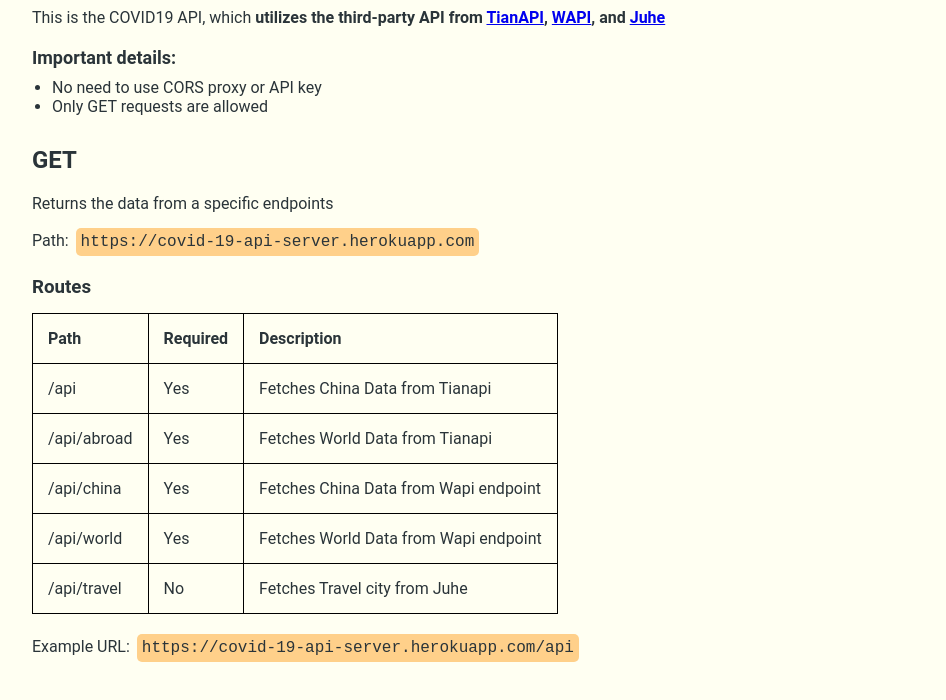
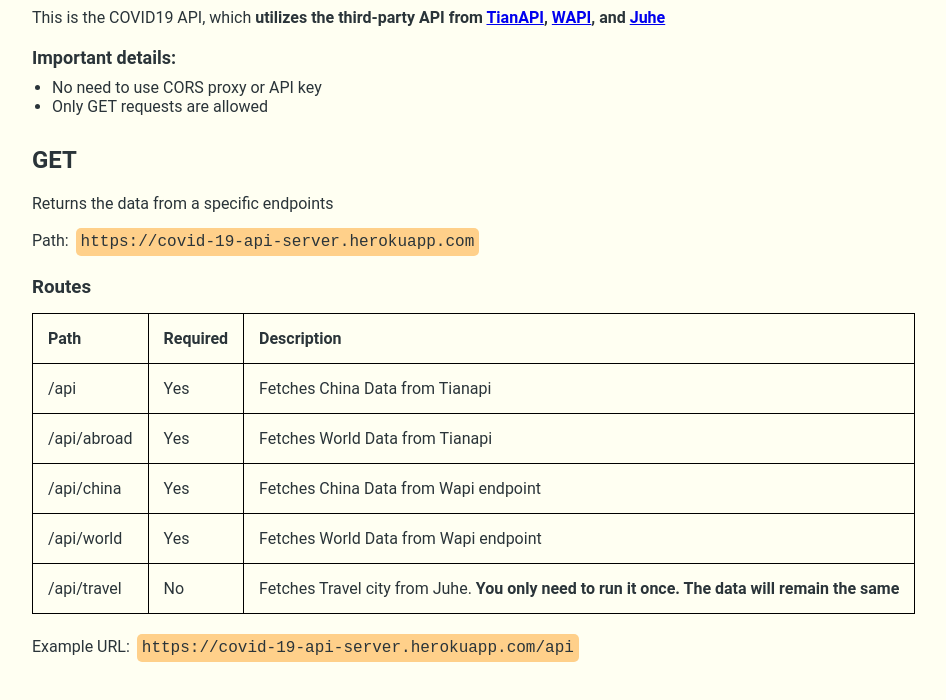
Before and after one commit to LeonXu260/covid-server, a website: page public/index.html in a window 1280 px wide. Shown: the part 80-780 px from the top of the page, without its empty margins (38-984 px from the left). Drawn offline with Linux system fonts and the light colour scheme.

Commit message:
doc: add <strong> tags to travel api

```diff
--- a/public/index.html
+++ b/public/index.html
@@ -61,7 +61,7 @@
         <tr>
           <td>/api/travel</td>
           <td>No</td>
-          <td>Fetches Travel city from Juhe</td>
+          <td>Fetches Travel city from Juhe. <strong>You only need to run it once. The data will remain the same</strong></td>
         </tr>
       </table>
       <p>
```
